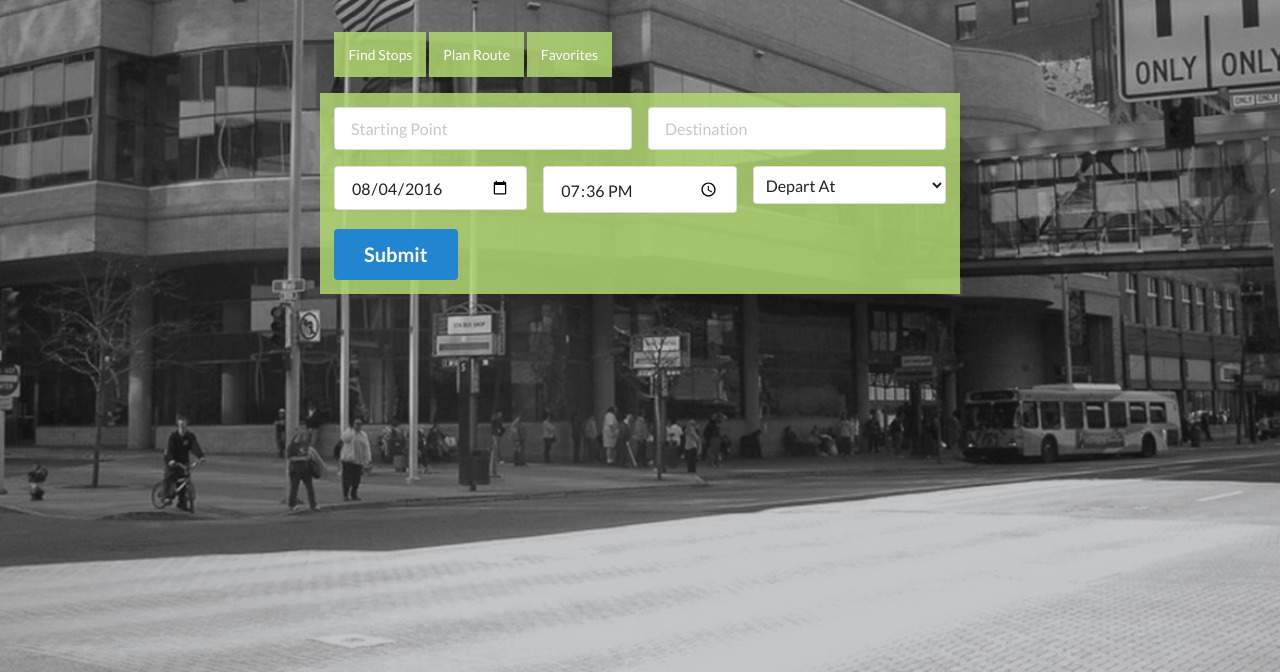
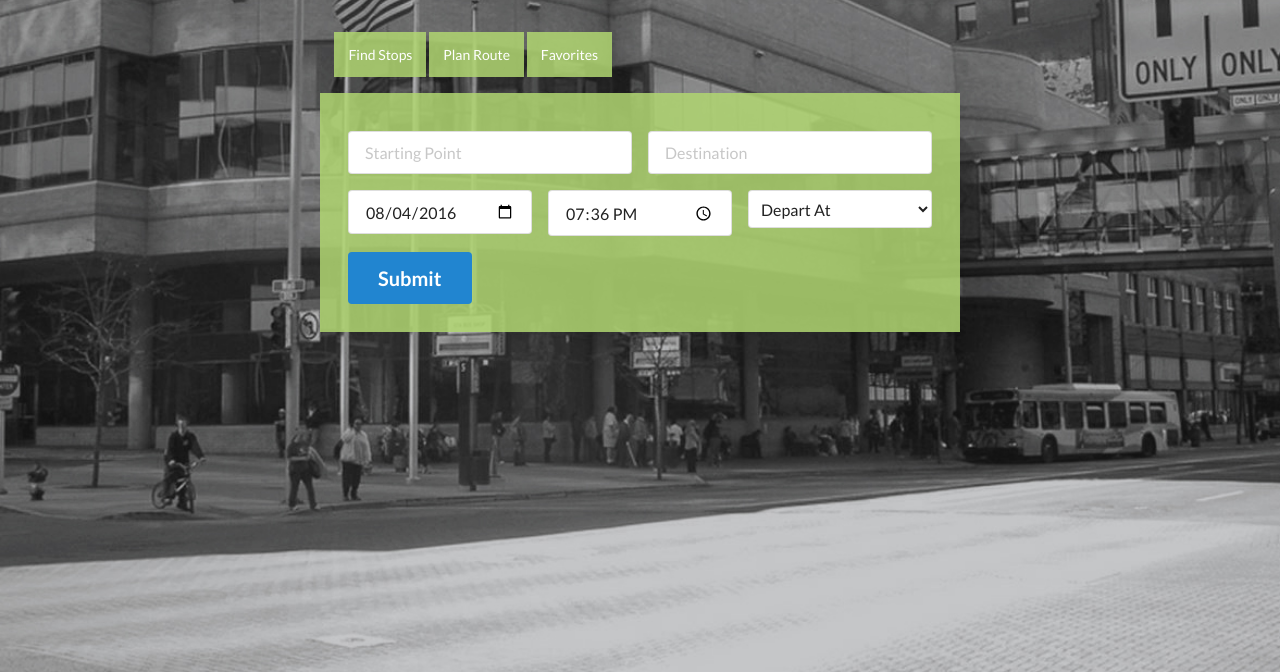
Before and after one commit to cstaaben/transit-webApp, a plain HTML site: page busForm.html in a window 1280 px wide. Both pictures are taken after a click on the item "Plan Route". Shown: the part 128-800 px from the top of the page. Drawn offline with nearby package versions, Linux system fonts and the light colour scheme; some packages are replaced by stand-ins of ours; no server answers; some icons are missing.

Commit message:
Fixed the CSS styles for the forms

```diff
--- a/css/styles.css
+++ b/css/styles.css
@@ -51,7 +51,7 @@ li{
 }
 
 #inputForm{
-	padding: 1em;
+
 	/*background-color: hsla(82, 54%, 64%, 0.86);*/
 	margin-left: auto;
 	margin-right: auto;
@@ -59,7 +59,7 @@ li{
 }
 
 #planRoute{
-	padding: 1em;
+	padding-top: 2.7em;
 	/*background-color: hsla(82, 54%, 64%, 0.86);*/
 	margin-left: auto;
 	margin-right: auto;
@@ -85,7 +85,7 @@ li{
 	background: hsla(82, 54%, 64%, 0.86);
 	min-width: 25%;
 	max-width: 50%;
-	padding: 1em;
+	padding: 2em;
 	background-color: hsla(82, 54%, 64%, 0.86);
 	margin-left: auto;
 	margin-right: auto;
```
